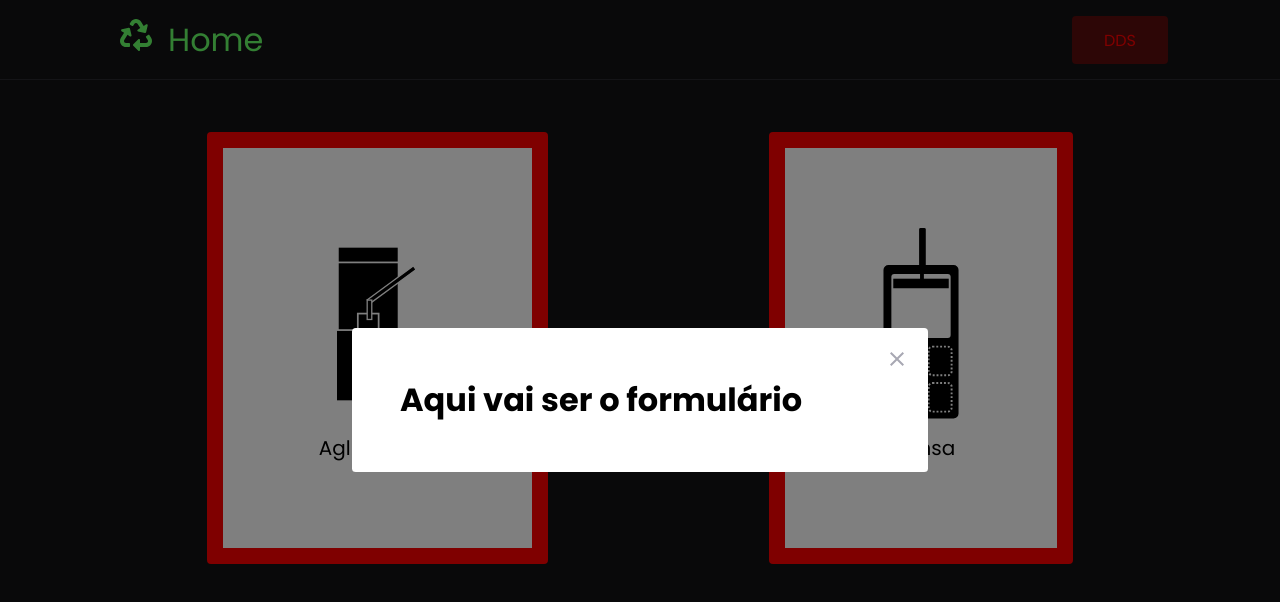
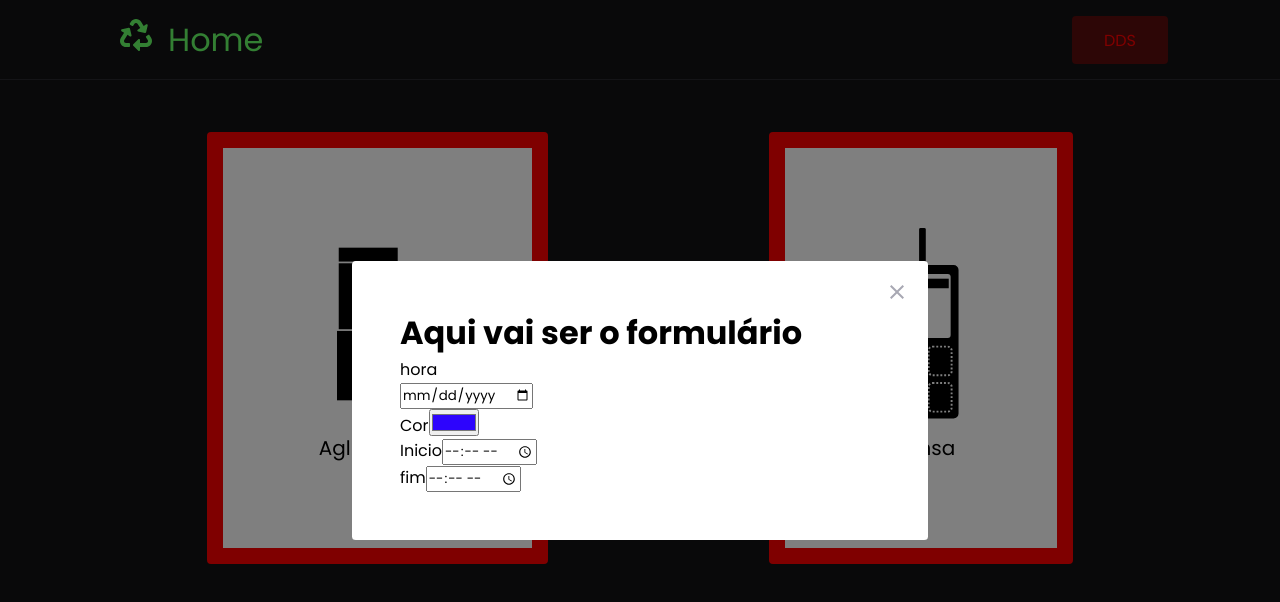
Before and after one commit to regisskate/reciclenextreciclee, a Next.js app: page / in a window 1280 px wide. Both pictures are taken after a click on the button "Aglutinador". Shown: the top 602 px of the page. Built offline with nearby package versions, Linux system fonts and the light colour scheme.

Commit message:
form form

```diff
--- a/src/pages/index.tsx
+++ b/src/pages/index.tsx
@@ -31,6 +31,7 @@ export default function Home() {
             <img src="/images/prensa.svg" alt="prensa" />
             <span>Prensa</span>
           </button>
+
           <Modal
             isOpen={newProductionRecordOpenModal}
             onRequestClose={handleCloseNewProductionRecordModal}
@@ -41,6 +42,17 @@ export default function Home() {
               <img src="/images/close.svg" alt="fechar modal" />
             </button>
             <h1>Aqui vai ser o formulário</h1>
+            <p>
+              hora <br></br>
+              <input type="date" name="Data" /><br></br>
+              Cor
+              <input type="color" value="#2d04fd" /><br></br>
+
+              Inicio
+              <input type="time" name="Inicio" /><br></br>
+              fim
+              <input type="time" name="Fim" />
+            </p>
           </Modal>
         </section>
       </main>
```
